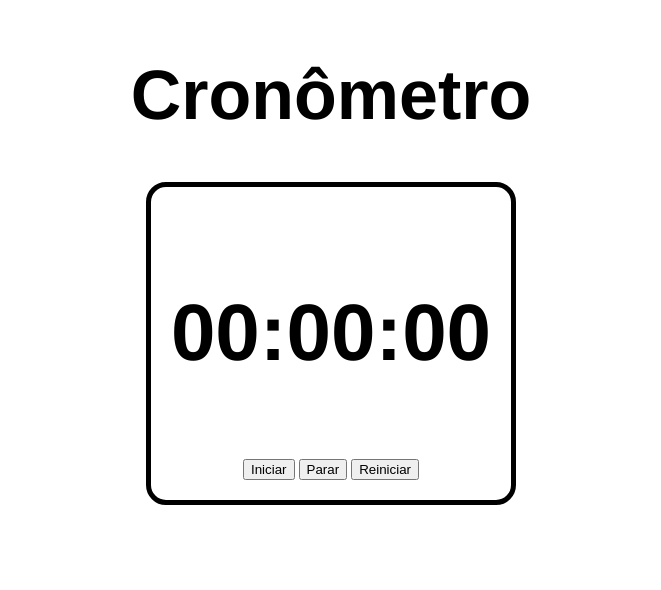
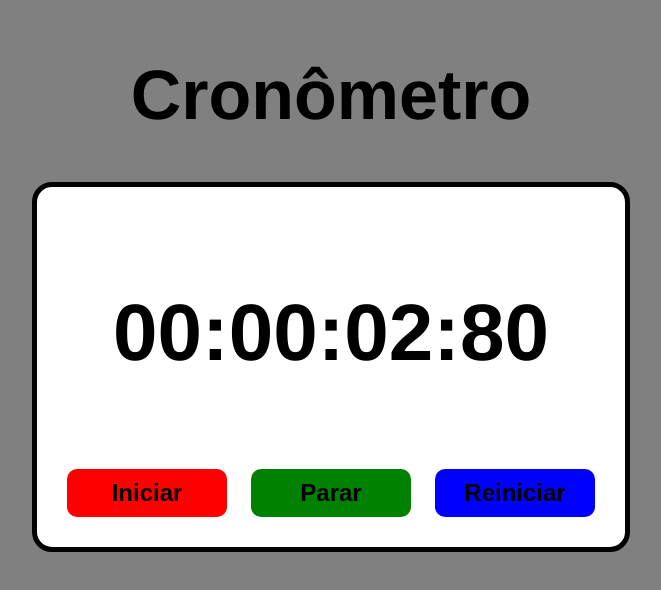
Before and after one commit to Marcelo7542/Cronometro, a plain HTML site: page index.html in a window 1280 px wide. Both pictures are taken after a click on the button "Iniciar". Shown: the whole page, without its empty margins (309-970 px from the left). Drawn offline with Linux system fonts and the light colour scheme.

Commit message:
JavaScript

```diff
--- a/index.css
+++ b/index.css
@@ -2,6 +2,7 @@ body {
   display: flex;
   flex-direction: column;
   align-items: center;
+  background-color: gray;
 }
 #cronometro {
   display: flex;
@@ -12,8 +13,19 @@ body {
   padding: 20px;
   background-color: white;
 }
-#botoes {
+#botoes button {
+  font-size: 1.5rem;
+  border: none;
+  border-radius: 10px;
+  font-weight: bold;
+  min-width: 160px;
+  padding: 10px 20px;
+  margin: 10px;
+  cursor: pointer;
 
+}
+#botoes button:hover{
+    opacity: 0.9;
 }
 #tempo {
     font-size: 5rem;
@@ -24,3 +36,12 @@ h1 {
   font-size: 70px;
   font-family: "Franklin Gothic Medium", "Arial Narrow", Arial, sans-serif;
 }
+#botaoI{
+    background-color: red;
+}
+#botaoP{
+    background-color: green;
+}
+#botaoR{
+    background-color: blue;
+}
--- a/index.html
+++ b/index.html
@@ -9,7 +9,7 @@
   <body>
     <h1>Cronômetro</h1>
     <div id="cronometro">
-      <div id="tempo"><p>00:00:00</p></div>
+      <div id="tempo"><p id="numero">00:00:00</p></div>
       <div id="botoes">
         <button id="botaoI" onclick="iniciar()">Iniciar</button>
         <button id="botaoP" onclick="parar()">Parar</button>
--- a/index.js
+++ b/index.js
@@ -0,0 +1,41 @@
+
+const tempo = document.getElementById("numero");
+let inicioT = 0;
+let cronometro = null;
+let ligado = false;
+let tempoDe = 0;
+
+function iniciar(){
+    if(!ligado){
+        inicioT = Date.now() - tempoDe
+        cronometro = setInterval(atualizar, 10)
+        ligado = true
+    }
+}
+function parar(){
+    if(ligado){
+        clearInterval(cronometro)
+        tempoDe = Date.now() - inicioT
+        ligado = false
+    }
+}
+function reiniciar(){
+    tempo.textContent = ('00:00:00')
+    inicioT = 0;
+    clearInterval(cronometro)
+    ligado = false;
+    tempoDe = 0;
+}
+function atualizar(){
+    const tempoAtual = Date.now()
+    tempoDe = tempoAtual - inicioT
+    let horas = Math.floor(tempoDe /(1000*60*60))
+    let minutos = Math.floor(tempoDe / (1000 * 60) % 60);
+    let segundos = Math.floor(tempoDe / (1000) % 60);
+    let milisegundos = Math.floor((tempoDe % 1000) / 10);
+    horas = String(horas).padStart(2, "0")
+    minutos = String(minutos).padStart(2, "0");
+    segundos = String(segundos).padStart(2, "0");
+    milisegundos = String(milisegundos).padStart(2, "0");
+    tempo.textContent = (`${horas}:${minutos}:${segundos}:${milisegundos}`);
+}
```
